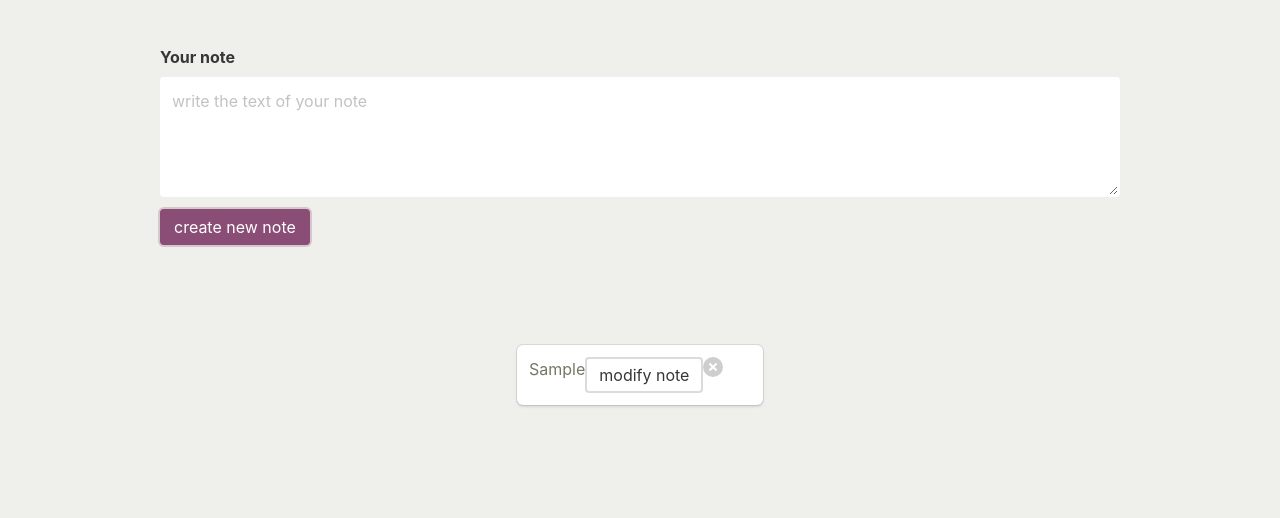
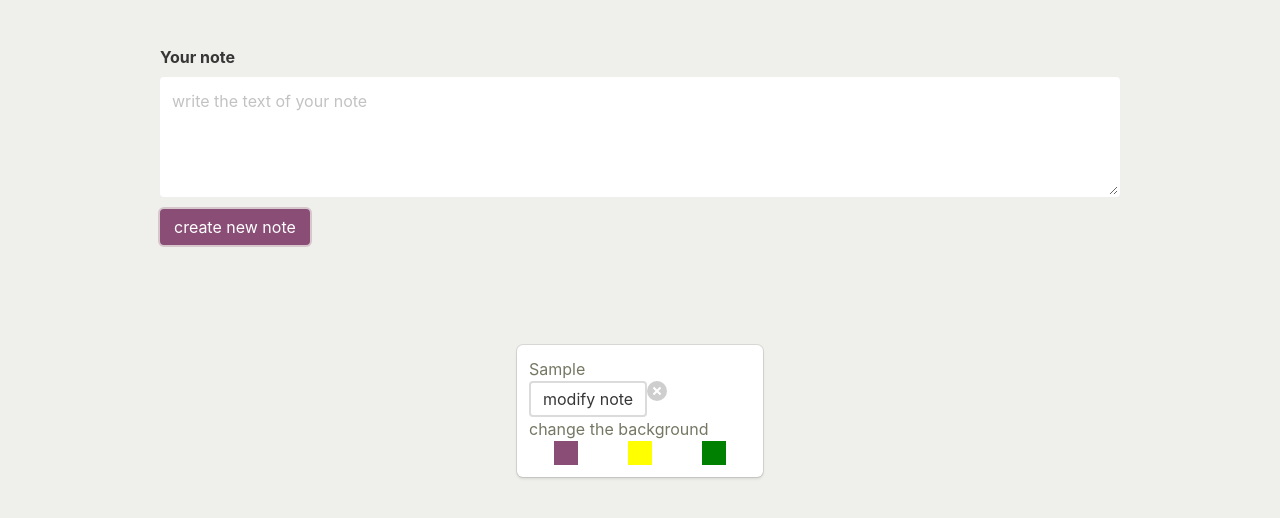
Before and after one commit to pinaska/note-taking-app, a website: page index.html in a window 1280 px wide. Both pictures are taken after typing "Sample" into the empty fields and a click on the button "create new note". Shown: the part 68-586 px from the top of the page. Drawn offline with Linux system fonts and the light colour scheme.

Commit message:
complete addNewNote function,

```diff
--- a/sass/mystyles.scss
+++ b/sass/mystyles.scss
@@ -27,9 +27,28 @@ $input-shadow: none;
 
 .columns {
     flex-wrap: wrap;
-    .newNote{
+    .newNote {
         margin: 1rem;
         margin-bottom: 1.5rem;
+    }
+}
+
+.color-picker {
+    display: flex;
+    justify-content: space-around;
+    .color-btn {
+        width: 24px;
+        height: 24px;
+        cursor: pointer;
+        &#pickPink {
+            background-color: $primary;
+        }
+        &#pickYellow {
+            background-color: yellow;
+        }
+        &#pickGreen {
+            background-color: green;
+        }
     }
 }
 
--- a/script.js
+++ b/script.js
@@ -1,29 +1,32 @@
 
-
+function handleNote(){
     // get the new note once button is clicked
-document.querySelector('.add-new-note').addEventListener('click', function(e){
+    document.querySelector('.add-new-note').addEventListener('click', function (e) {
         addNewNote();
     });
 
-function addNewNote(){
+    function addNewNote() {
         //get the placeholder tekst into note
         var getText = document.querySelector('.textarea').value;
         //reset the text area
         document.querySelector('.textarea').value = '';
 
-    if(getText.length != 0){
+        if (getText.length != 0) {
             //create the note
             var newNoteText = document.createTextNode(getText);
             var newNote = document.createElement('DIV');
 
             //add the class of bulma column to each  note
             newNote.classList.add("column", "box", "is-one-quarter", "newNote");
-        newNote.appendChild(newNoteText);
+            var newNotePar = document.createElement('P');
+            newNotePar.classList.add("note-p");
+            newNote.appendChild(newNotePar);
+            newNotePar.appendChild(newNoteText);
 
-        //create button to change background color and append it to the note. Need to think if I will use it.
+            //create button to modify element with class "note-p"
             var btn = document.createElement("BUTTON");
             var t = document.createTextNode("modify note");
-        btn.classList.add("button");
+            btn.classList.add("button", "modify-note");
             btn.appendChild(t);
 
             //append the new note to the div
@@ -31,35 +34,41 @@ function addNewNote(){
                 .querySelector("#note-item")
                 .appendChild(newNote)
                 .appendChild(btn);
+            //add more html to the
+            noteNode.insertAdjacentHTML("afterend", '<a class="delete deletebtn"></a><p>change the background</p><div class="color-picker"><div id="pickPink"class="color-btn"></div><div id="pickYellow" class="color-btn"></div><div id="pickGreen"class="color-btn"></div></div>');
 
-      noteNode.insertAdjacentHTML('afterend', '<a class="delete deletebtn"></a>');
         }
-    else{
+        else {
             alert('you did not put any note text. Please type into the text box.');
         }
 
     }
 
+    //TODO 3. function deleteNote
+    function deleteNote() {
+        document.querySelector('.deletebtn').addEventListener('click', function (e) {
+            console.log('it is clicked');
+            noteNode.children[1].remove();
+        })
+    }
+    deleteNote();
 
-//TODO 3. function deleteNote + button to delete it
+}
+handleNote();
+
+
+
+
+
+
+
 //TODO 4. function modifyNote + button to modify it
+
+
+
+//TODO 3. function deleteNote
 
 
 
 
 //TODO 5. function pickNoteColor (pick from 4 colours)
-//the color picker - pink
-var pickColorPink = document.createElement("DIV");
-pickColorPink.setAttribute("id", "pickPink");
-pickColorPink.style.width = "24px";
-pickColorPink.style.height = "24px";
-pickColorPink.style.backgroundColor = "#8A4D76";
-
-    // var pickColorYellow = document.createElement("DIV");
-    // pickColorYellow.style.width = "24px";
-    // pickColorYellow.style.height = "24px";
-    // pickColorYellow.style.backgroundColor = "#ffdd57";
-
-    // var pickColorPinkFirst = document.getElementById("pickPink");
-    // var colorPicker = pickColorPinkFirst.parentNode;
-    // colorPicker.insertBefore(pickColorYellow, pickColorPinkFirst);
```
Also changed, not shown: css/mystyles.css. Lines whose indentation alone changed are shown as unchanged.
